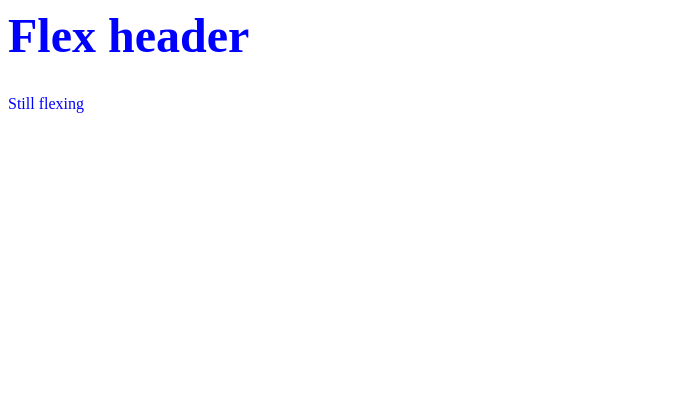
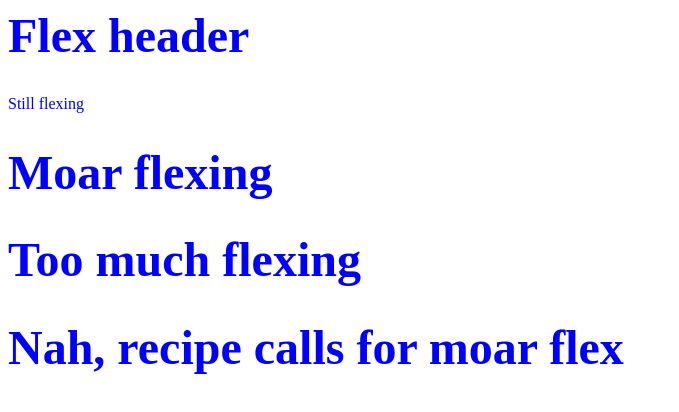
Before and after one commit to AnthonyAgi/SshRemoteRepo, a plain HTML site: page newRepoSsh/index.html in a window 1280 px wide. Shown: the whole page, without its empty margins (0-679 px from the left). Drawn offline with Linux system fonts and the light colour scheme.

Commit message:
added flex msgs in index body tags

```diff
--- a/newRepoSsh/index.html
+++ b/newRepoSsh/index.html
@@ -13,7 +13,10 @@
 
    <H1>Flex header</H1>
 
-  <p> Still flexing </p>
+   <p> Still flexing </p>
+   <H1> Moar flexing </H1>
+   <H1> Too much flexing </H1>
+   <H1> Nah, recipe calls for moar flex </H1>
 
 </body>
 
```
